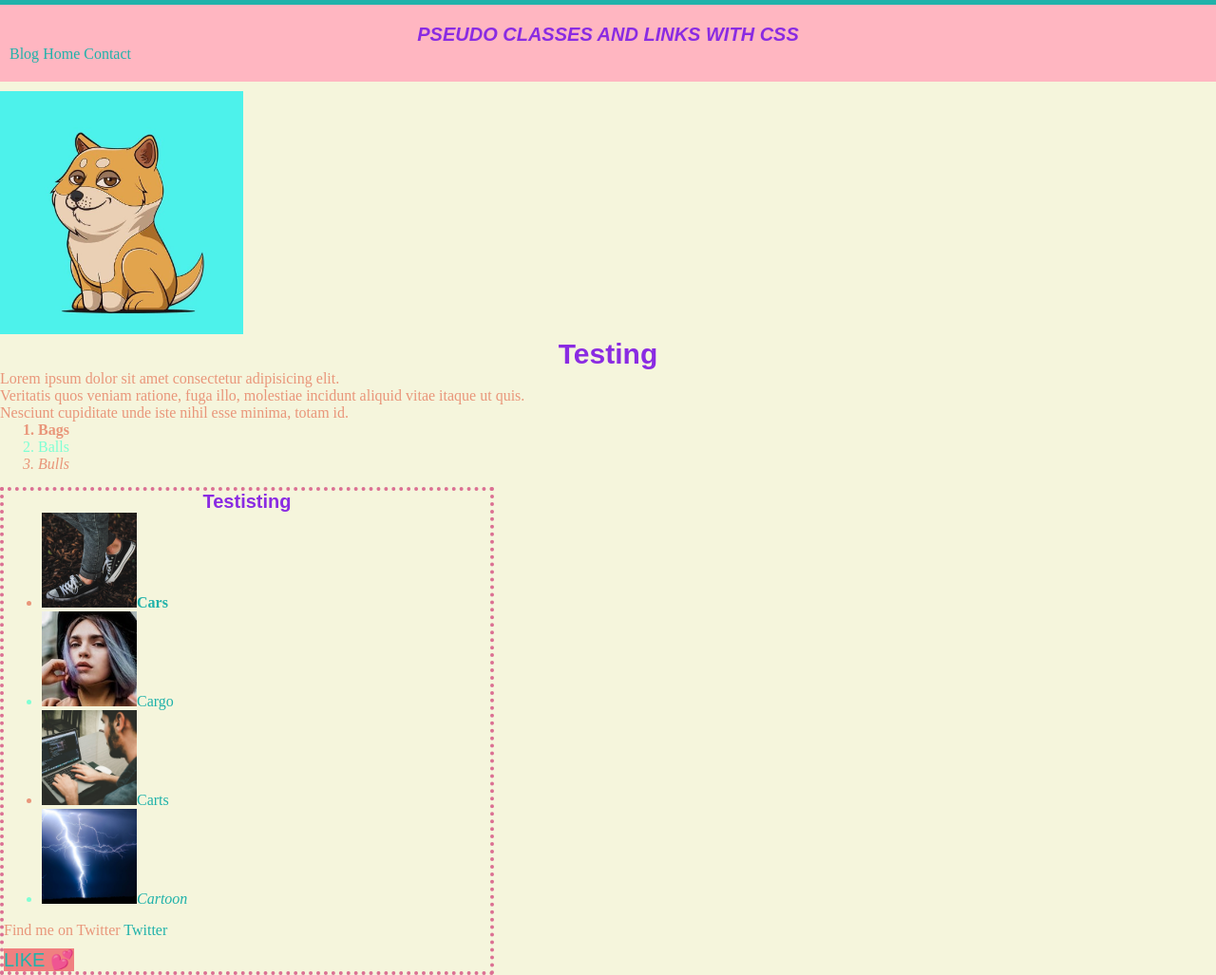
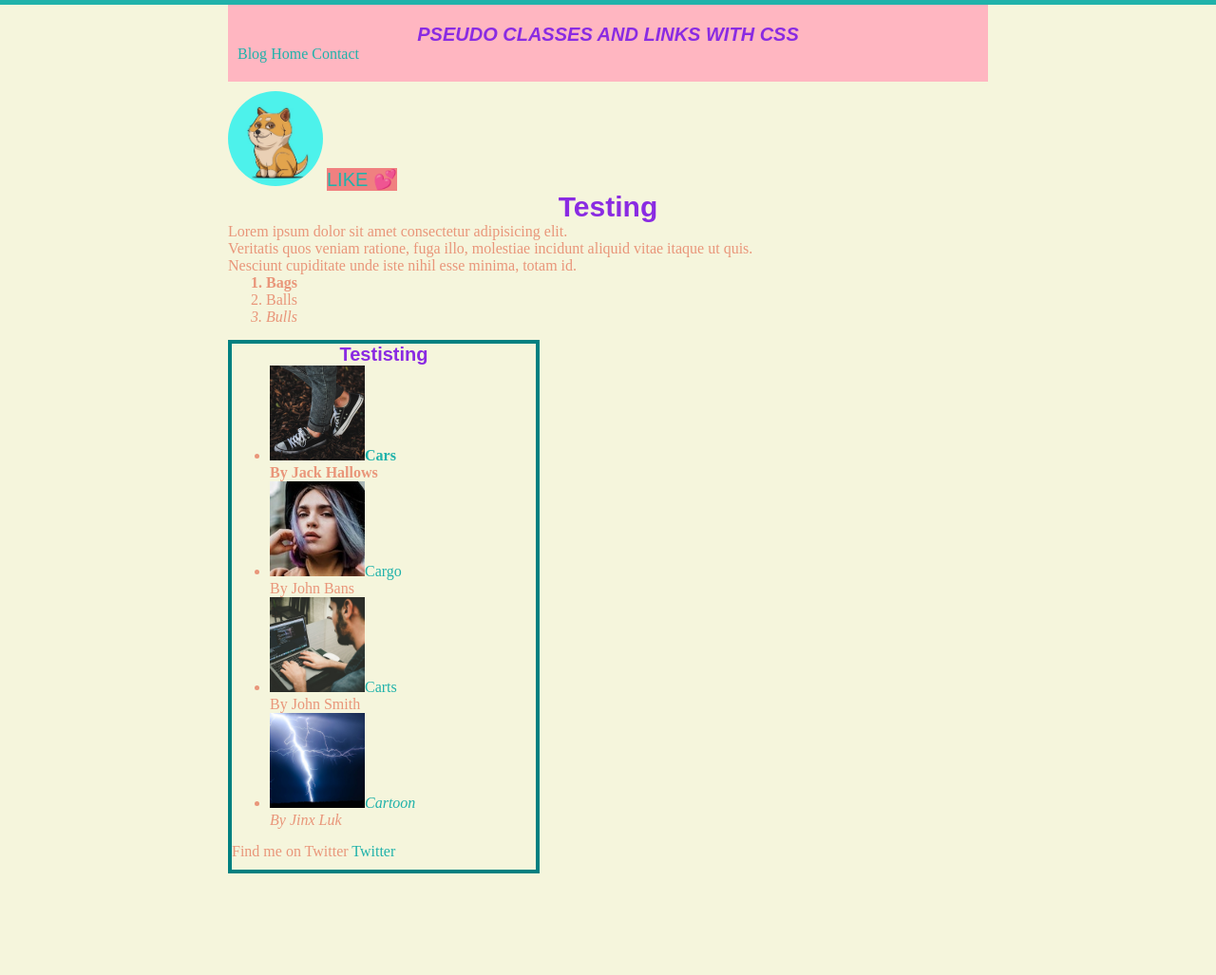
Before and after one commit to Musa1990f/Pseudo-classes, a plain HTML site: page index.html in a window 1280 px wide. Shown: the whole page at 95% size. After the commit the page ends 940 px from the top, so only its background shows below. Drawn offline with Linux system fonts and the light colour scheme.

Commit message:
added border-radius and positioned my button

```diff
--- a/index.html
+++ b/index.html
@@ -74,8 +74,16 @@
         font-style: italic;
     }
     li:nth-child(even) {
-        color: aquamarine;
+        /* color: aquamarine; */
     }
+    /* centering a div */
+    .container {
+        width: 800px;
+        margin: 0 auto;
+        position: relative;
+
+    }
+
     .like {
         color: lightseagreen;
         background-color: lightcoral;
@@ -85,25 +93,34 @@
         border: none;
     }
     .like:hover {
-        color: bisque;
+        color: royalblue;
         background-color: blueviolet;
         cursor: pointer;
-    } .cat {
-        width: 20%;
+        position: absolute;
+        bottom: 50px;
+        right: 50px;
+        padding: 4px;
+    }
+     .cat {
+        /* width: 20%; */
         height: auto;
+        border-radius: 50px;
     }
     .twitter {
         display: block;
         margin-bottom: 10px;
     }
     .aside {
-        border: 4px dotted palevioletred;
+        border: 4px solid teal;
         width: 40%;
+        margin-bottom: 20px;
+        /* list-style: none; */
     }
 
     </style>
 </head>
 <body>
+    <div class="container">
     <header>
         <h1>Pseudo classes and links with CSS</h1>
          <nav>
@@ -121,6 +138,7 @@
     <section>
         <heade class="testing">
             <img class="cat" src="./image/My image.jpeg" width="100">
+            <button class="like">Like 💕</button>
             <h2>Testing</h2>
             <p>Lorem ipsum dolor sit amet consectetur adipisicing elit.<br> Veritatis quos veniam ratione, fuga illo, molestiae incidunt aliquid vitae itaque ut quis.<br> Nesciunt cupiditate unde iste nihil esse minima, totam id.</p>
             <ol>
@@ -139,26 +157,37 @@
             <ul>
                 <li>
                     <a href="#">
-                        <img src="./image/challenges.jpg" width="100" height="100">Cars</a></li>
+                        <img src="./image/challenges.jpg" width="100" height="100">Cars</a>
+                        <p>By Jack Hallows</p>
+                    </li>
                 <li>
                     <a href="#">
-                    <img src="./image/laura-jones.jpg" width="100" >Cargo</a></li>
+                    <img src="./image/laura-jones.jpg" width="100" >Cargo</a>
+                    <p>By John Bans</p>
+                </li>
                 <li>
                     <a href="#">
-                        <img src="./image/related-1.jpg" width="100">Carts</a></li>
+                        <img src="./image/related-1.jpg" width="100">Carts</a>
+                        <p>By John Smith</p>
+                    </li>
                 <li>
                     <a href="#">
-                        <img src="./image/related-2.jpg" width="100">Cartoon</a></li>
+                        <img src="./image/related-2.jpg" width="100">Cartoon</a>
+                        <p>By Jinx Luk</p>
+                    </li>
             </ul>
         </div>
         <p class="twitter">Find me on Twitter
             <a href="#">Twitter</a>
         </p>
-        <button class="like">Like 💕</button>
+
     </article>
 
 
     <!-- footer section -->
     <footer></footer>
+</div>
+
+
 </body>
 </html>
```
